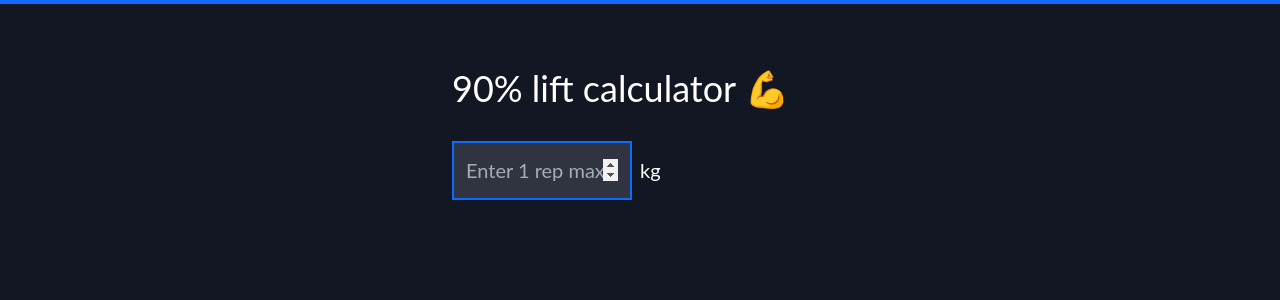
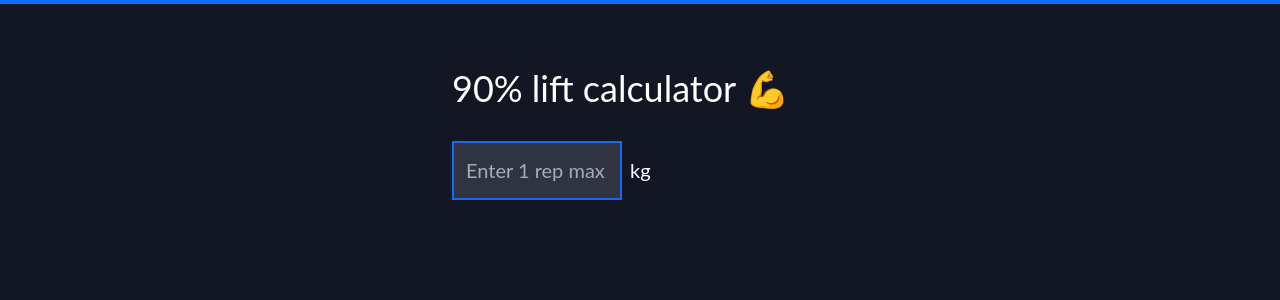
Before and after one commit to adamgparsons/lift90, a React (Create React App) app: page / in a window 1280 px wide. Shown: the top 300 px of the page. Built offline with nearby package versions, Linux system fonts and the light colour scheme.

Commit message:
added aria role and removed arrow frm input

```diff
--- a/src/App.js
+++ b/src/App.js
@@ -22,7 +22,12 @@ function App() {
       </MetaTags>
       <div className="bar" />
       <div className="lato mw-400 center ph2-5">
-        <h1 className="white normal mt4 mt5-ns f2 ">90% lift calculator 💪</h1>
+        <h1 className="white normal mt4 mt5-ns f2 ">
+          90% lift calculator{" "}
+          <span role="img" aria-label="strength">
+            💪
+          </span>
+        </h1>
         <FormInput input={formInput => setOneRepMax(formInput)} />
 
         {OneRepMax ? <Results input={OneRepMax} /> : ""}
--- a/src/styles/App.css
+++ b/src/styles/App.css
@@ -23,10 +23,16 @@
   padding-right: 0.75rem;
   padding-top: 1rem;
   padding-bottom: 1rem;
-  width: 180px;
+  width: 170px;
   background-color: #303440;
   border: 2px solid white;
   color: white;
+}
+
+input[type="number"]::-webkit-inner-spin-button,
+input[type="number"]::-webkit-outer-spin-button {
+  -webkit-appearance: none;
+  margin: 0;
 }
 
 .input:focus {
```
